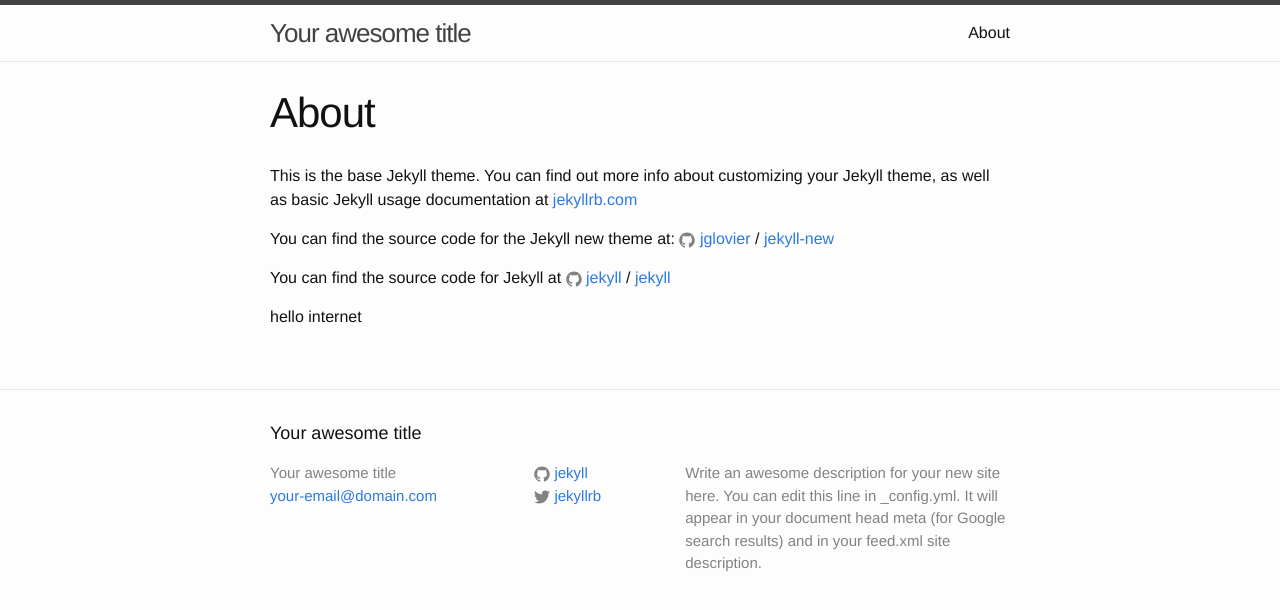
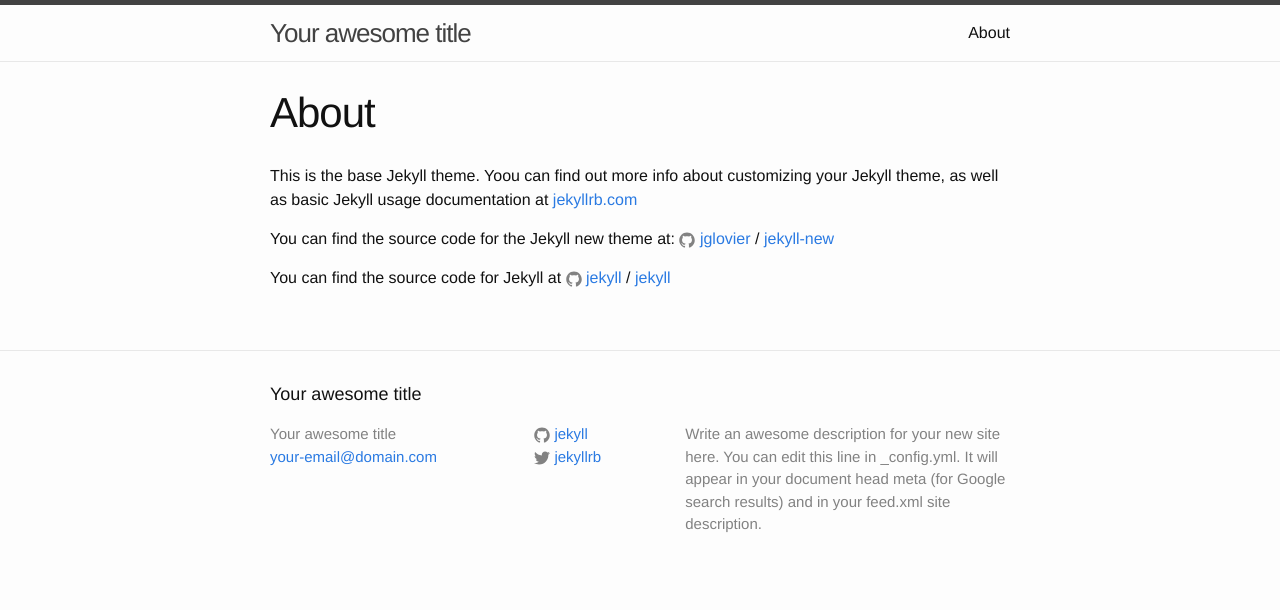
Before and after one commit to hmnit/hmnit.github.io, a Jekyll site: the page built from about.md, in a window 1280 px wide. Shown: the top 610 px of the page. Built offline with Jekyll 4.4.1, drawn with Linux system fonts in a browser that asks for light colours.

Commit message:
Update about.md

```diff
--- a/about.md
+++ b/about.md
@@ -4,7 +4,7 @@ title: About
 permalink: /about/
 ---
 
-This is the base Jekyll theme. You can find out more info about customizing your Jekyll theme, as well as basic Jekyll usage documentation at [jekyllrb.com](http://jekyllrb.com/)
+This is the base Jekyll theme. Yoou can find out more info about customizing your Jekyll theme, as well as basic Jekyll usage documentation at [jekyllrb.com](http://jekyllrb.com/)
 
 You can find the source code for the Jekyll new theme at:
 {% include icon-github.html username="jglovier" %} /
@@ -13,7 +13,3 @@ You can find the source code for the Jekyll new theme at:
 You can find the source code for Jekyll at
 {% include icon-github.html username="jekyll" %} /
 [jekyll](https://github.com/jekyll/jekyll)
-
-
-
-hello internet
```
